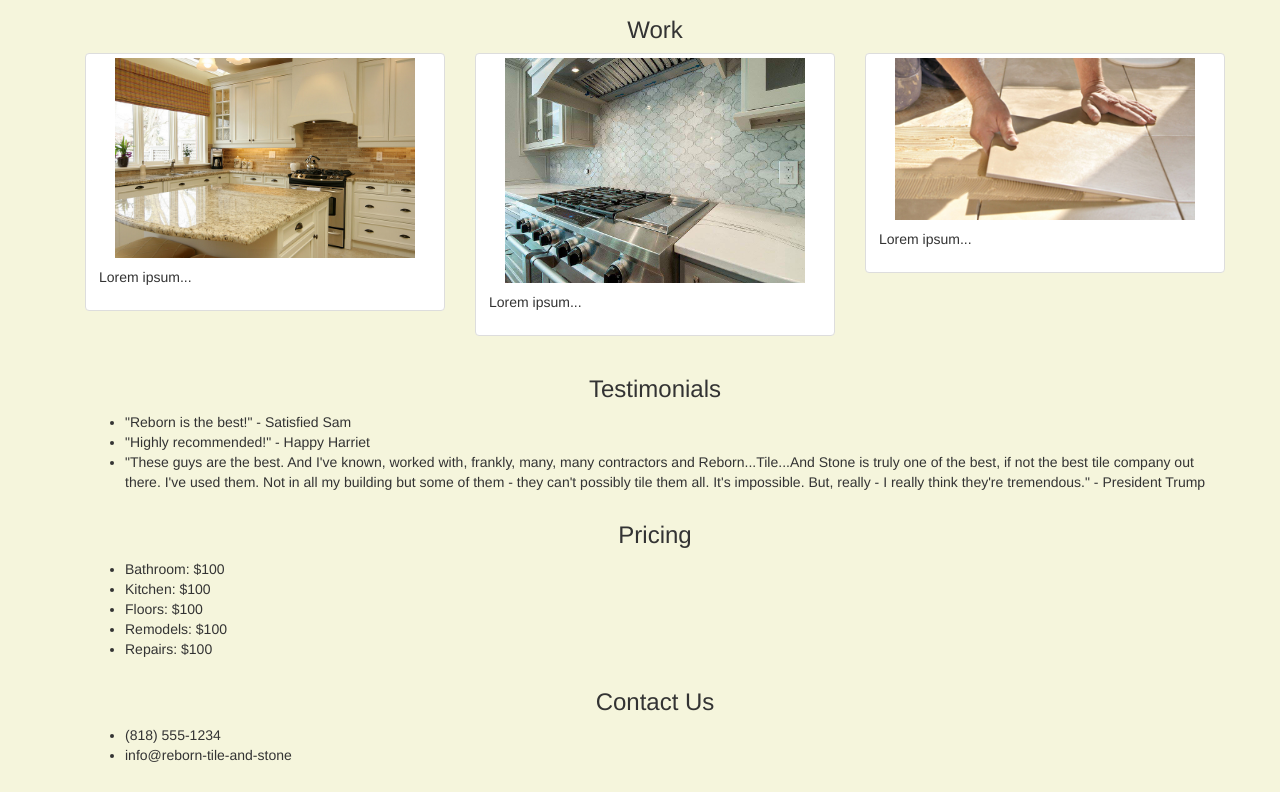
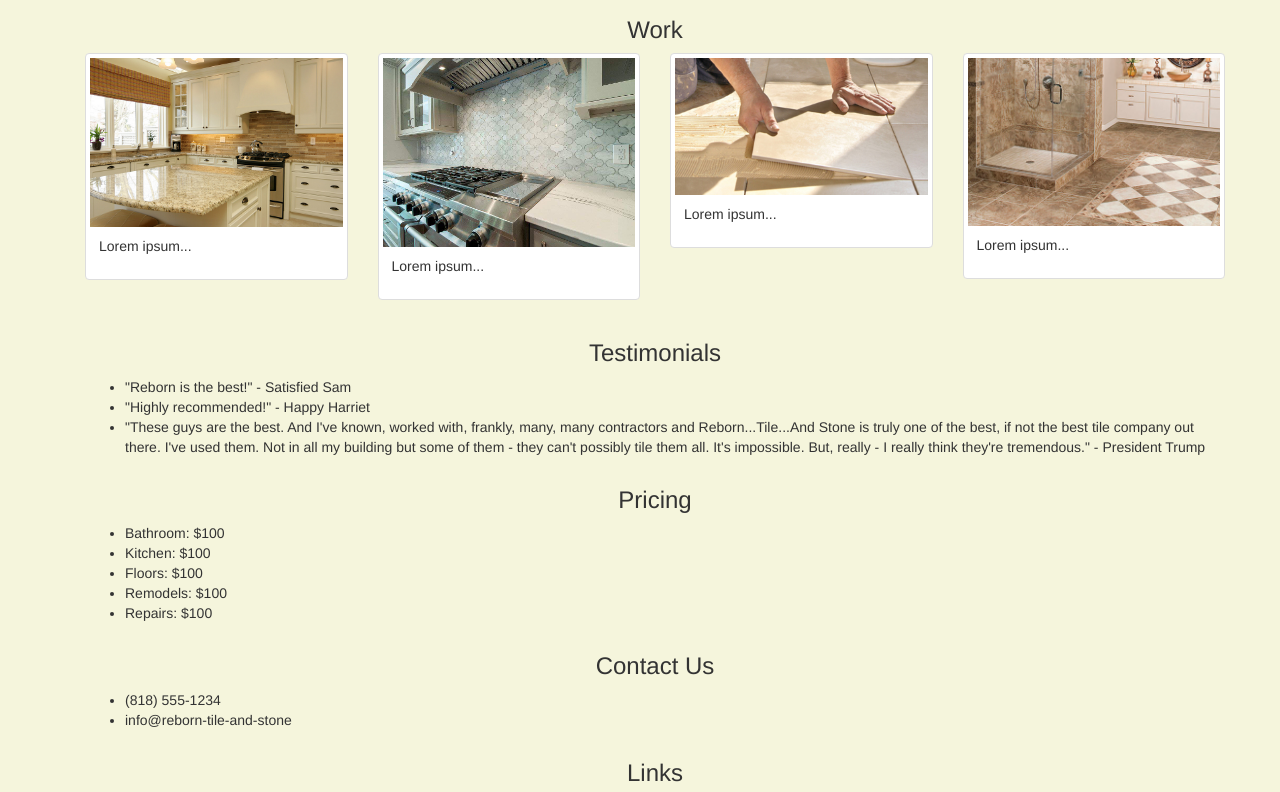
Before and after one commit to juanflores01/reborn-tile-and-stone, a plain HTML site: page index.html in a window 1280 px wide. Shown: the part 1287-2079 px from the top of the page. Drawn offline with nearby package versions, Linux system fonts and the light colour scheme.

Commit message:
added another pick to Work section.  continuing build.

```diff
--- a/index.html
+++ b/index.html
@@ -268,15 +268,8 @@
         <div class="container">
             <h3 id="section-team">Work</h3>
 
-            <div class="row">
-                <!-- <div class="col-md-12">
-                    <ul>
-                        <img src="images\temp-pic-kitchen-2.png" alt="Kitchen 2" width="300" height="200">
-                        <img src="images\temp-pic-kitchen.jpg" alt="Kitchen 1" width="300" height="200">
-                        <img src="images\temp-pic-tile-setter.jpg" alt="Tile setter" width="300" height="200">
-                    </ul>
-                </div> -->
-                <div class="col-md-4">
+            <div class="row row-space-10">
+                <div class="col-md-3 col-sm-6">
                     <div class="thumbnail">
                         <a href="">
                             <img src="images\temp-pic-kitchen-2.png" alt="Kitchen 2" width="300" height="200">
@@ -286,7 +279,7 @@
                         </a>
                     </div>
                 </div>
-                <div class="col-md-4">
+                <div class="col-md-3 col-sm-6">
                     <div class="thumbnail">
                         <a href="">
                             <img src="images\temp-pic-kitchen.jpg" alt="Kitchen 1" width="300" height="200">
@@ -296,10 +289,20 @@
                         </a>
                     </div>
                 </div>
-                <div class="col-md-4">
+                <div class="col-md-3 col-sm-6">
                     <div class="thumbnail">
                         <a href="">
                             <img src="images\temp-pic-tile-setter.jpg" alt="Tile setter" width="300" height="200">
+                            <div class="caption">
+                                <p>Lorem ipsum...</p>
+                            </div>
+                        </a>
+                    </div>
+                </div>
+                <div class="col-md-3 col-sm-6">
+                    <div class="thumbnail">
+                        <a href="">
+                            <img src="images\temp-pic-bathroom.jpg" alt="Tile setter" width="300" height="200">
                             <div class="caption">
                                 <p>Lorem ipsum...</p>
                             </div>
```
Also changed, not shown: images/temp-pic-bathroom-2.jpg (added).
